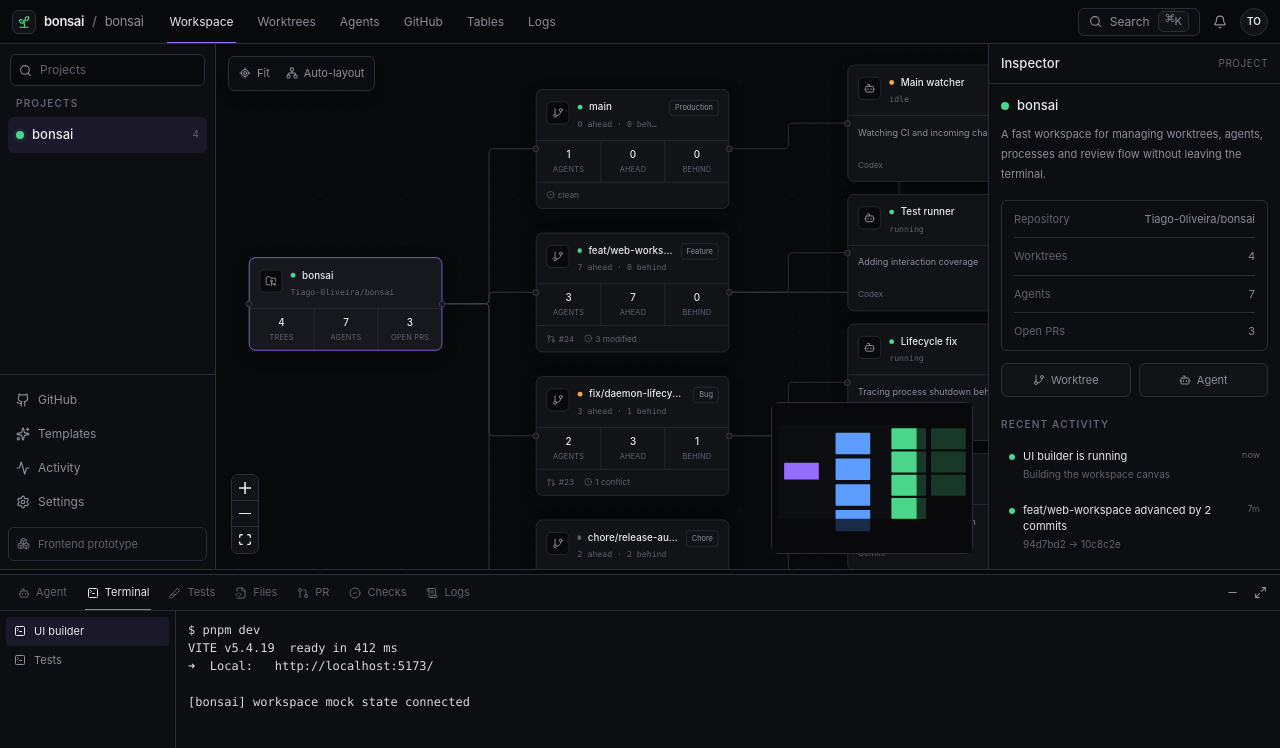
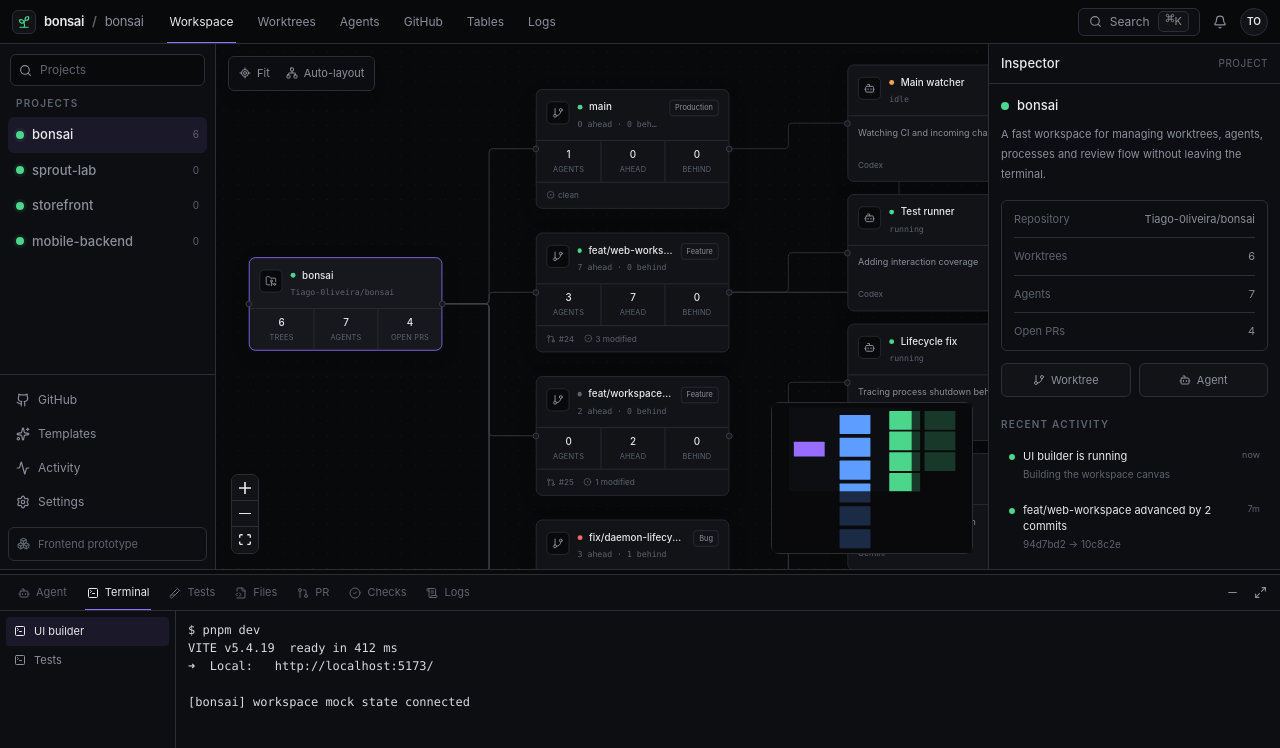
Before and after one commit to Tiago-0liveira/bonsai, a React (Vite) app in the folder web/: page / in a window 1280 px wide. Shown: the top 748 px of the page. Built offline with nearby package versions, Linux system fonts and the light colour scheme.

Commit message:
feat(web): model workspaces tags and delivery status

```diff
--- a/web/src/mock/projects.ts
+++ b/web/src/mock/projects.ts
@@ -1,13 +1,61 @@
-import type { Project } from '../types'
+import type { Project, Workspace } from '../types'
+
+export const workspaces: Workspace[] = [
+  {
+    id: 'personal',
+    name: 'personal',
+    projectIds: ['bonsai', 'sprout-lab'],
+  },
+  {
+    id: 'client',
+    name: 'client-work',
+    projectIds: ['storefront', 'mobile-backend'],
+  },
+]
 
 export const projects: Project[] = [
   {
     id: 'bonsai',
+    workspaceId: 'personal',
     name: 'bonsai',
     repository: 'Tiago-0liveira/bonsai',
     description: 'A fast workspace for managing worktrees, agents, processes and review flow without leaving the terminal.',
     health: 'healthy',
-    worktreeIds: ['wt-main', 'wt-web', 'wt-daemon', 'wt-release'],
-    openPrCount: 3,
+    defaultBranch: 'main',
+    worktreeIds: ['wt-main', 'wt-web', 'wt-docs', 'wt-daemon', 'wt-release', 'wt-review'],
+    openPrCount: 4,
+  },
+  {
+    id: 'sprout-lab',
+    workspaceId: 'personal',
+    name: 'sprout-lab',
+    repository: 'Tiago-0liveira/sprout-lab',
+    description: 'A compact sandbox project used to exercise workspace switching.',
+    health: 'idle',
+    defaultBranch: 'main',
+    worktreeIds: [],
+    openPrCount: 0,
+  },
+  {
+    id: 'storefront',
+    workspaceId: 'client',
+    name: 'storefront',
+    repository: 'acme/storefront',
+    description: 'Client storefront workspace with mocked project state.',
+    health: 'warning',
+    defaultBranch: 'main',
+    worktreeIds: [],
+    openPrCount: 1,
+  },
+  {
+    id: 'mobile-backend',
+    workspaceId: 'client',
+    name: 'mobile-backend',
+    repository: 'acme/mobile-backend',
+    description: 'Mock mobile service project.',
+    health: 'healthy',
+    defaultBranch: 'main',
+    worktreeIds: [],
+    openPrCount: 0,
   },
 ]
--- a/web/src/mock/worktrees.ts
+++ b/web/src/mock/worktrees.ts
@@ -6,10 +6,15 @@ export const worktrees: Worktree[] = [
     projectId: 'bonsai',
     branch: 'main',
     kind: 'Production',
+    tag: 'production',
     status: 'healthy',
     agentIds: ['agent-ops'],
+    ciStatus: 'passed',
+    ciFailed: 0,
     ahead: 0,
     behind: 0,
+    dirtyFiles: 0,
+    lastActivity: '8m ago',
     gitState: 'clean',
   },
   {
@@ -17,23 +22,53 @@ export const worktrees: Worktree[] = [
     projectId: 'bonsai',
     branch: 'feat/web-workspace',
     kind: 'Feature',
+    tag: 'feat',
     status: 'healthy',
     agentIds: ['agent-ui', 'agent-tests', 'agent-review'],
     prNumber: 24,
+    prStatus: 'Open',
+    ciStatus: 'running',
+    ciFailed: 0,
     ahead: 7,
     behind: 0,
+    dirtyFiles: 3,
+    lastActivity: '2m ago',
     gitState: '3 modified',
+  },
+  {
+    id: 'wt-docs',
+    projectId: 'bonsai',
+    branch: 'feat/workspace-docs',
+    kind: 'Feature',
+    tag: 'feat',
+    status: 'idle',
+    agentIds: [],
+    prNumber: 25,
+    prStatus: 'Draft',
+    ciStatus: 'waiting',
+    ciFailed: 0,
+    ahead: 2,
+    behind: 0,
+    dirtyFiles: 1,
+    lastActivity: '14m ago',
+    gitState: '1 modified',
   },
   {
     id: 'wt-daemon',
     projectId: 'bonsai',
     branch: 'fix/daemon-lifecycle',
     kind: 'Bug',
-    status: 'warning',
+    tag: 'bug',
+    status: 'error',
     agentIds: ['agent-daemon', 'agent-debug'],
     prNumber: 23,
+    prStatus: 'Draft',
+    ciStatus: 'failed',
+    ciFailed: 2,
     ahead: 3,
     behind: 1,
+    dirtyFiles: 2,
+    lastActivity: '6m ago',
     gitState: '1 conflict',
   },
   {
@@ -41,11 +76,35 @@ export const worktrees: Worktree[] = [
     projectId: 'bonsai',
     branch: 'chore/release-automation',
     kind: 'Chore',
-    status: 'idle',
+    tag: 'chore',
+    status: 'healthy',
     agentIds: ['agent-release'],
     prNumber: 22,
+    prStatus: 'Open',
+    ciStatus: 'passed',
+    ciFailed: 0,
     ahead: 2,
     behind: 2,
+    dirtyFiles: 0,
+    lastActivity: '28m ago',
+    gitState: 'clean',
+  },
+  {
+    id: 'wt-review',
+    projectId: 'bonsai',
+    branch: 'review/canvas-density',
+    kind: 'Refactor',
+    tag: 'review-code',
+    status: 'idle',
+    agentIds: [],
+    prNumber: 21,
+    prStatus: 'Closed',
+    ciStatus: 'waiting',
+    ciFailed: 0,
+    ahead: 0,
+    behind: 1,
+    dirtyFiles: 0,
+    lastActivity: '1h ago',
     gitState: 'clean',
   },
 ]
--- a/web/src/stores/bonsai.ts
+++ b/web/src/stores/bonsai.ts
@@ -2,6 +2,7 @@ import { create } from 'zustand'
 import { persist } from 'zustand/middleware'
 import { agents as initialAgents } from '../mock/agents'
 import { boardItems as initialBoardItems } from '../mock/board'
+import { projects as initialProjects, workspaces } from '../mock/projects'
 import { worktrees as initialWorktrees } from '../mock/worktrees'
 import type {
   Agent,
@@ -10,6 +11,7 @@ import type {
   BoardStatus,
   DockState,
   DockTab,
+  Project,
   Selection,
   ViewportState,
   Worktree,
@@ -27,9 +29,22 @@ interface BonsaiState {
   projectQuery: string
   setProjectQuery: (query: string) => void
 
+  projects: Project[]
+  activeWorkspaceId: string
+  activeProjectId: string
+  setActiveWorkspace: (id: string) => void
+  setActiveProject: (id: string) => void
+  createMockProject: (name?: string) => void
+
+  sidebarCollapsed: boolean
+  toggleSidebar: () => void
+
   worktrees: Worktree[]
   agents: Agent[]
   boardItems: BoardItem[]
+  collapsedTagGroups: string[]
+  toggleTagGroup: (projectId: string, tag: string) => void
+  setWorktreeTag: (id: string, tag: string) => void
 
   dockState: DockState
   setDockState: (state: DockState) => void
@@ -60,7 +75,7 @@ interface BonsaiState {
 
   moveBoardItem: (id: string, status: BoardStatus) => void
   setAgentState: (id: string, state: AgentState) => void
-  createMockWorktree: () => void
+  createMockWorktree: (tag?: string) => void
   startMockAgent: () => void
 }
 
@@ -80,6 +95,14 @@ const initialTerminalOutput: Record<string, string[]> = {
   ],
 }
 
+function slugify(value: string) {
+  return value
+    .trim()
+    .toLowerCase()
+    .replace(/[^a-z0-9]+/g, '-')
+    .replace(/(^-|-$)/g, '')
+}
+
 export const useBonsaiStore = create<BonsaiState>()(
   persist(
     (set, get) => ({
@@ -88,9 +111,93 @@ export const useBonsaiStore = create<BonsaiState>()(
       projectQuery: '',
       setProjectQuery: (projectQuery) => set({ projectQuery }),
 
+      projects: initialProjects,
+      activeWorkspaceId: 'personal',
+      activeProjectId: 'bonsai',
+      setActiveWorkspace: (activeWorkspaceId) => {
+        const state = get()
+        const workspace = workspaces.find((item) => item.id === activeWorkspaceId)
+        const nextProject =
+          state.projects.find((project) => workspace?.projectIds.includes(project.id)) ??
+          state.projects.find((project) => project.workspaceId === activeWorkspaceId)
+        set({
+          activeWorkspaceId,
+          activeProjectId: nextProject?.id ?? state.activeProjectId,
+          selection: nextProject ? { type: 'project', id: nextProject.id } : state.selection,
+          nodePositions: {},
+          notice: nextProject ? 'Switched workspace to ' + workspace?.name : 'Workspace selected',
+        })
+      },
+      setActiveProject: (activeProjectId) => {
+        const project = get().projects.find((item) => item.id === activeProjectId)
+        if (!project) return
+        set({
+          activeProjectId,
+          activeWorkspaceId: project.workspaceId,
+          selection: { type: 'project', id: project.id },
+          nodePositions: {},
+          notice: 'Opened project ' + project.name,
+        })
+      },
+      createMockProject: (name) =>
+        set((state) => {
+          const fallback = 'new-project-' + (state.projects.length + 1)
+          const displayName = (name?.trim() || fallback).slice(0, 42)
+          const baseId = slugify(displayName) || fallback
+          let id = baseId
+          let suffix = 2
+          while (state.projects.some((project) => project.id === id)) {
+            id = baseId + '-' + suffix
+            suffix += 1
+          }
+          const project: Project = {
+            id,
+            workspaceId: state.activeWorkspaceId,
+            name: displayName,
+            repository: 'local/' + id,
+            description: 'Frontend-only mock project. Connect repository details later.',
+            health: 'idle',
+            defaultBranch: 'main',
+            worktreeIds: [],
+            openPrCount: 0,
+          }
+          return {
+            projects: [...state.projects, project],
+            activeProjectId: id,
+            selection: { type: 'project', id },
+            nodePositions: {},
+            notice: 'Added project ' + displayName,
+          }
+        }),
+
+      sidebarCollapsed: false,
+      toggleSidebar: () => set((state) => ({ sidebarCollapsed: !state.sidebarCollapsed })),
+
       worktrees: initialWorktrees,
       agents: initialAgents,
       boardItems: initialBoardItems,
+      collapsedTagGroups: ['bonsai:feat'],
+      toggleTagGroup: (projectId, tag) =>
+        set((state) => {
+          const key = projectId + ':' + tag
+          return {
+            collapsedTagGroups: state.collapsedTagGroups.includes(key)
+              ? state.collapsedTagGroups.filter((item) => item !== key)
+              : [...state.collapsedTagGroups, key],
+            nodePositions: {},
+          }
+        }),
+      setWorktreeTag: (id, tag) =>
+        set((state) => {
+          const nextTag = tag.trim() || 'untagged'
+          return {
+            worktrees: state.worktrees.map((worktree) =>
+              worktree.id === id ? { ...worktree, tag: nextTag } : worktree,
+            ),
+            nodePositions: {},
+            notice: 'Worktree tag updated to ' + nextTag,
+          }
+        }),
 
       dockState: 'normal',
       setDockState: (dockState) => set({ dockState }),
@@ -123,7 +230,7 @@ export const useBonsaiStore = create<BonsaiState>()(
       openTerminal: (agentId) => {
         const state = get()
         const agent = agentId ? state.agents.find((item) => item.id === agentId) : undefined
-        const id = agent?.terminalId ?? `term-${Date.now()}`
+        const id = agent?.terminalId ?? 'term-' + Date.now()
         const exists = state.terminalSessions.some((session) => session.id === id)
         set({
           activeDockTab: 'terminal',
@@ -137,8 +244,8 @@ export const useBonsaiStore = create<BonsaiState>()(
             : {
                 ...state.terminalOutput,
                 [id]: [
-                  `# ${agent?.name ?? 'Bonsai shell'}`,
-                  agent ? `# ${agent.task}` : '# Frontend-only mock terminal',
+                  '# ' + (agent?.name ?? 'Bonsai shell'),
+                  agent ? '# ' + agent.task : '# Frontend-only mock terminal',
                   '$ ',
                 ],
               },
@@ -161,9 +268,9 @@ export const useBonsaiStore = create<BonsaiState>()(
           dockState: 'normal',
           terminalOutput: {
             ...terminalOutput,
-            [activeTerminalId]: [...lines, `$ ${command}`, ...result],
+            [activeTerminalId]: [...lines, '$ ' + command, ...result],
           },
-          notice: `Ran “${command}” in the mock terminal`,
+          notice: 'Ran “' + command + '” in the mock terminal',
         })
       },
 
@@ -174,52 +281,67 @@ export const useBonsaiStore = create<BonsaiState>()(
       setAgentState: (id, agentState) =>
         set((state) => ({
           agents: state.agents.map((agent) => (agent.id === id ? { ...agent, state: agentState } : agent)),
-          notice: `Agent moved to ${agentState}`,
+          notice: 'Agent moved to ' + agentState,
         })),
-      createMockWorktree: () =>
+      createMockWorktree: (tag = 'feat') =>
         set((state) => {
-          const id = `wt-prototype-${state.worktrees.length + 1}`
-          return {
-            worktrees: [
-              ...state.worktrees,
-              {
+          const projectId = state.activeProjectId
+          const project = state.projects.find((item) => item.id === projectId)
+          const projectWorktrees = state.worktrees.filter((item) => item.projectId === projectId)
+          const id = 'wt-' + projectId + '-' + (projectWorktrees.length + 1)
+          const branch = tag + '/prototype-' + (projectWorktrees.length + 1)
+          const worktree: Worktree = {
             id,
-                projectId: 'bonsai',
-                branch: `feat/prototype-${state.worktrees.length + 1}`,
+            projectId,
+            branch,
             kind: 'Feature',
+            tag,
             status: 'idle',
             agentIds: [],
+            ciStatus: 'waiting',
+            ciFailed: 0,
             ahead: 0,
             behind: 0,
+            dirtyFiles: 0,
+            lastActivity: 'just now',
             gitState: 'clean',
-              },
-            ],
+          }
+          return {
+            worktrees: [...state.worktrees, worktree],
+            projects: state.projects.map((item) =>
+              item.id === project?.id ? { ...item, worktreeIds: [...item.worktreeIds, id] } : item,
+            ),
             selection: { type: 'worktree', id },
-            notice: 'Created a mock worktree',
+            nodePositions: {},
+            notice: 'Created a mock ' + tag + ' worktree',
           }
         }),
-      startMockAgent: () =>
-        set((state) => {
+      startMockAgent: () => {
+        const state = get()
         const selectedWorktree =
           state.selection.type === 'worktree'
             ? state.selection.id
             : state.selection.type === 'agent'
               ? state.agents.find((agent) => agent.id === state.selection.id)?.worktreeId
-                : 'wt-web'
-          const worktreeId = selectedWorktree ?? 'wt-web'
-          const id = `agent-prototype-${state.agents.length + 1}`
-          const terminalId = `term-prototype-${state.agents.length + 1}`
+              : state.worktrees.find((worktree) => worktree.projectId === state.activeProjectId)?.id
+        if (!selectedWorktree) {
+          set({ notice: 'Create a worktree before starting an agent' })
+          return
+        }
+        const worktreeId = selectedWorktree
+        const id = 'agent-prototype-' + (state.agents.length + 1)
+        const terminalId = 'term-prototype-' + (state.agents.length + 1)
         const agent: Agent = {
           id,
           worktreeId,
-            name: `Prototype agent ${state.agents.length + 1}`,
+          name: 'Prototype agent ' + (state.agents.length + 1),
           provider: 'Codex',
           state: 'running',
           task: 'Exploring the next frontend interaction',
           runtime: 'just now',
           terminalId,
         }
-          return {
+        set({
           agents: [...state.agents, agent],
           worktrees: state.worktrees.map((worktree) =>
             worktree.id === worktreeId
@@ -233,19 +355,26 @@ export const useBonsaiStore = create<BonsaiState>()(
             [terminalId]: ['# Prototype agent session', '# No backend process is running.', '$ '],
           },
           notice: 'Started a mock agent',
-          }
-        }),
+        })
+      },
     }),
     {
-      name: 'bonsai-web-workspace',
+      name: 'bonsai-web-workspace-v2',
       partialize: (state) => ({
         selection: state.selection,
+        projects: state.projects,
+        activeWorkspaceId: state.activeWorkspaceId,
+        activeProjectId: state.activeProjectId,
+        sidebarCollapsed: state.sidebarCollapsed,
         dockState: state.dockState,
         activeDockTab: state.activeDockTab,
         selectedFilePath: state.selectedFilePath,
         nodePositions: state.nodePositions,
         viewport: state.viewport,
         boardItems: state.boardItems,
+        worktrees: state.worktrees,
+        agents: state.agents,
+        collapsedTagGroups: state.collapsedTagGroups,
       }),
     },
   ),
--- a/web/src/types/index.ts
+++ b/web/src/types/index.ts
@@ -3,13 +3,23 @@ export type WorktreeKind = 'Production' | 'Feature' | 'Bug' | 'Refactor' | 'Chor
 export type AgentState = 'running' | 'idle' | 'finished'
 export type BoardStatus = 'todo' | 'progress' | 'done'
 export type BoardKind = 'Idea' | 'Feature' | 'Bug' | 'Problem' | 'Task'
+export type PrStatus = 'Draft' | 'Open' | 'Closed' | 'Merged'
+export type CiStatus = 'running' | 'passed' | 'failed' | 'waiting'
+
+export interface Workspace {
+  id: string
+  name: string
+  projectIds: string[]
+}
 
 export interface Project {
   id: string
+  workspaceId: string
   name: string
   repository: string
   description: string
   health: Health
+  defaultBranch: string
   worktreeIds: string[]
   openPrCount: number
 }
@@ -19,11 +29,17 @@ export interface Worktree {
   projectId: string
   branch: string
   kind: WorktreeKind
+  tag: string
   status: Health
   agentIds: string[]
   prNumber?: number
+  prStatus?: PrStatus
+  ciStatus: CiStatus
+  ciFailed: number
   ahead: number
   behind: number
+  dirtyFiles: number
+  lastActivity: string
   gitState?: string
 }
 
@@ -53,7 +69,7 @@ export interface PullRequest {
   title: string
   branch: string
   base: string
-  status: 'Open' | 'Draft' | 'Merged'
+  status: 'Open' | 'Draft' | 'Merged' | 'Closed'
   checks: { name: string; status: 'success' | 'running' | 'failed' }[]
   commits: { sha: string; message: string; author: string }[]
   conversation: { author: string; body: string; time: string }[]
```
Also changed, not shown: 1 other file (tests, documents, lock files or other folders). Lines whose indentation alone changed are shown as unchanged.
